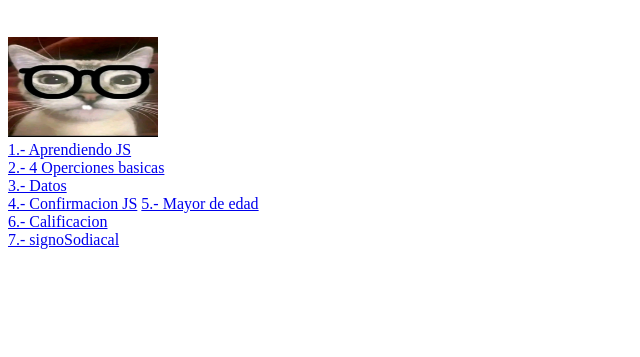
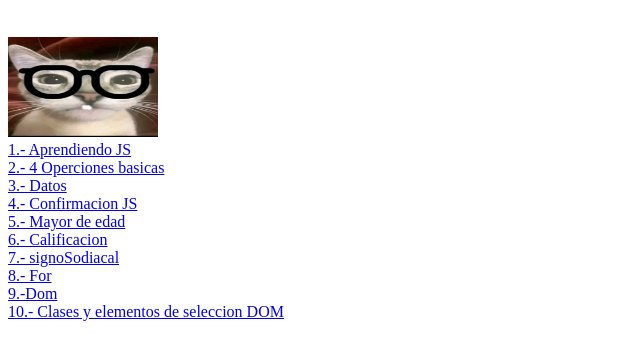
Before and after one commit to Yahir1717/2doParcial, a plain HTML site: page index.html in a window 1280 px wide. Shown: the part 61-418 px from the top of the page, without its empty margins (0-640 px from the left). Drawn offline with Linux system fonts and the light colour scheme.

Commit message:
Add more links to index.html
Added additional links for examples and DOM manipulation.

```diff
--- a/index.html
+++ b/index.html
@@ -14,9 +14,14 @@
 <a href="aprendiendo.html">1.- Aprendiendo JS</a> <br>
 <a href="operaciones.html"> 2.- 4 Operciones basicas</a> <br>
 <a href="datos.html">3.- Datos</a> <br>
-<a href="confirmar.html">4.- Confirmacion JS</a>
+<a href="confirmar.html">4.- Confirmacion JS</a> <br>
 <a href="mayorEdad.html">5.- Mayor de edad</a> <br>
 <a href="calificacion.html">6.- Calificacion</a> <br>
 <a href="signoSodiacal.html">7.- signoSodiacal</a> <br>
+<a href="forEjemplo.html">8.- For</a> <br>
+<a href="dom.html">9.-Dom</a> <br>
+<a href="clas.html">10.- Clases y elementos de seleccion DOM</a> <br>
+
+
 </body>
 </html>
```
